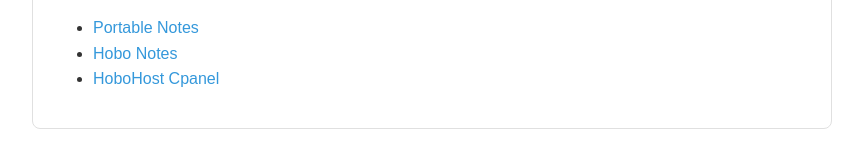
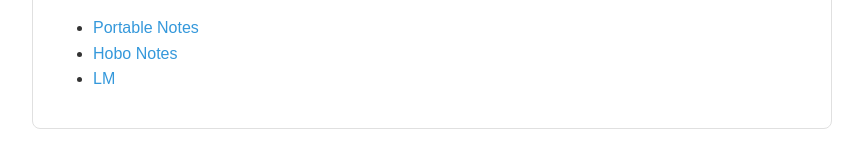
Before and after one commit to peteolson/pete-olson, a plain HTML site: page index.html in a window 1280 px wide. Shown: the part 124-284 px from the top of the page, without its empty margins (208-1071 px from the left). Drawn offline with Linux system fonts and the light colour scheme.

Commit message:
Update index.html

```diff
--- a/index.html
+++ b/index.html
@@ -68,7 +68,7 @@
         <ul>
             <li><a href="https://pete-olson.com/portable-notes" target="_blank">Portable Notes</a></li>
             <li><a href="http://208.82.114.164/~peteolso/apps/notes/index.php" target="_blank">Hobo Notes</a></li>
-            <li><a href="https://shadow.hobohost.com:2083" target="_blank">HoboHost Cpanel</a></li>
+            <li><a href="http://lm.local" target="_blank">LM</a></li>
 		</ul>
     </section>
 </body>
```
